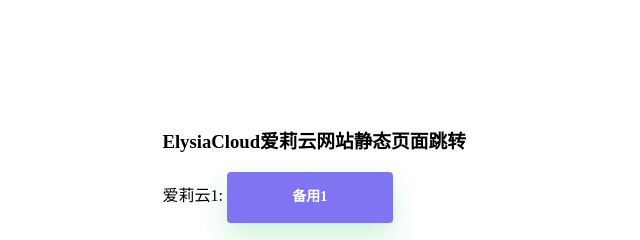
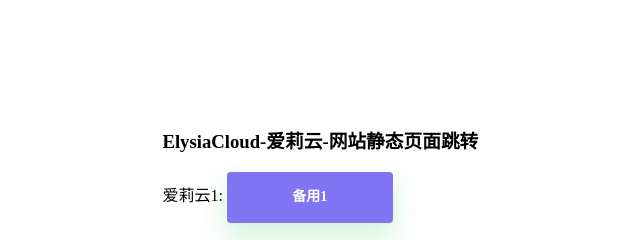
Before and after one commit to ckymooc/page-go-somewhere, a plain HTML site: page index.html in a window 1280 px wide. Shown: the top 240 px of the page, 288-928 px from the left. Drawn offline with Linux system fonts and the light colour scheme.

Commit message:
Update index.html

```diff
--- a/index.html
+++ b/index.html
@@ -3,14 +3,14 @@
 <head>
     <meta charset="utf-8" />
     <meta http-equiv="X-UA-Compatible" content="IE=edge">
-    <title>Github Page demo</title>
+    <title>ElysiaCloud Redirect</title>
     <meta name="viewport" content="width=device-width, initial-scale=1">
     <link rel="stylesheet" type="text/css" media="screen" href="main.css" />
     <script src="index.js"></script>
 </head>
 <body>
     <div id="main-content">
-        <h3>ElysiaCloud爱莉云网站静态页面跳转</h3>
+        <h3>ElysiaCloud-爱莉云-网站静态页面跳转</h3>
         <div>
             爱莉云1: <a class="btn btn-primary" href="https://www.elysia1111.top">备用1</a>
         </div>
```
